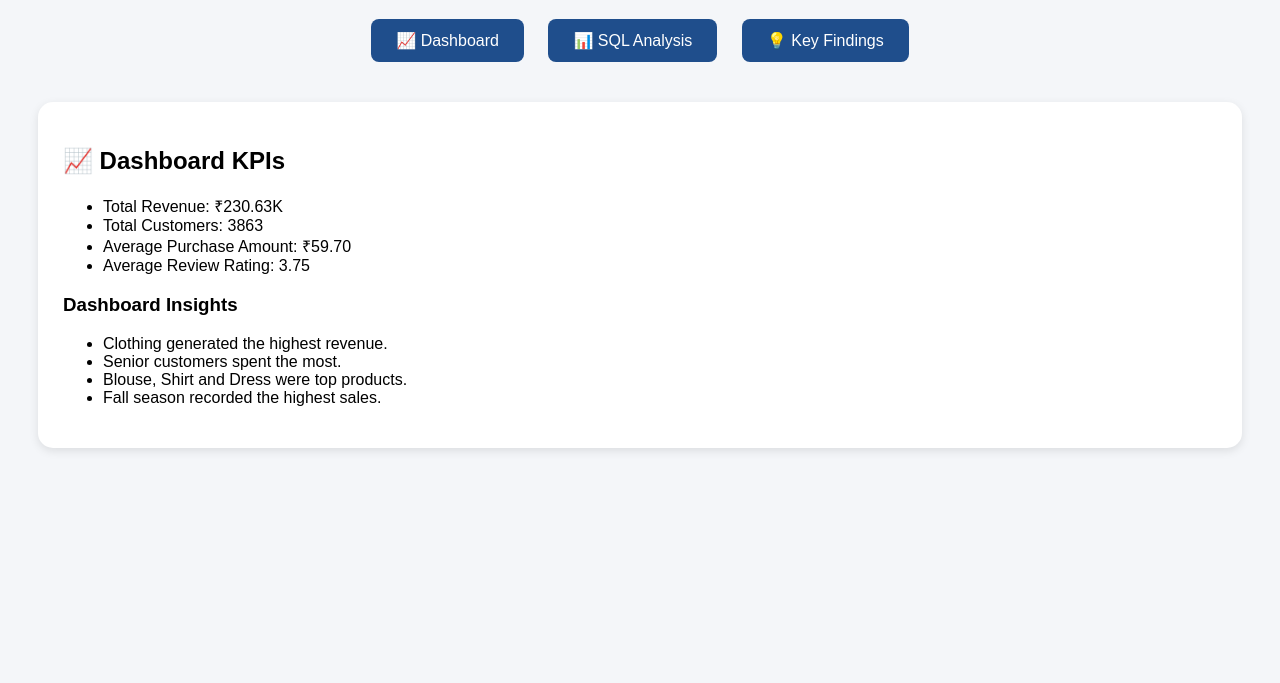
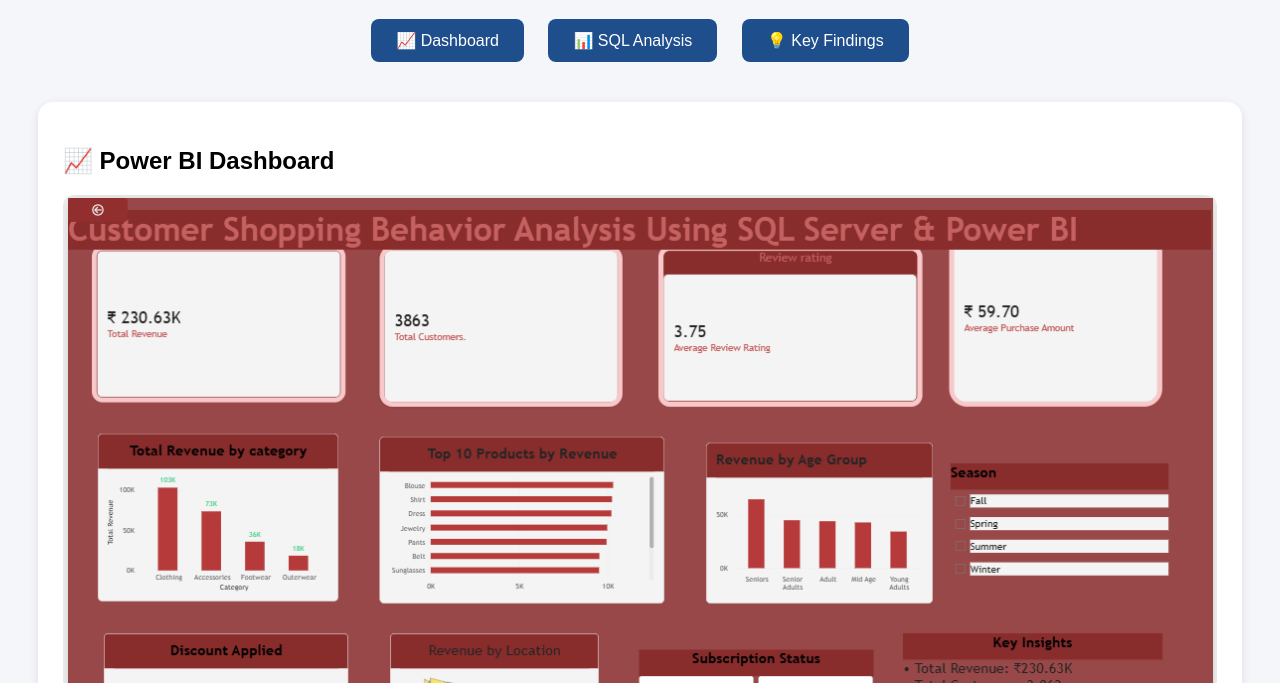
Before and after one commit to pandu22082004/customer-shopping-behavior-analysis-sql-powerbi, a plain HTML site: page index.html in a window 1280 px wide. Both pictures are taken after a click on the button "📈 Dashboard". Shown: the part 117-800 px from the top of the page. Drawn offline with Linux system fonts and the light colour scheme.

Commit message:
Revise dashboard title and add Power BI image
Updated dashboard section to reflect new title and added an image.

```diff
--- a/index.html
+++ b/index.html
@@ -100,16 +100,15 @@ document.getElementById(id).style.display="block";
 
 <!-- Dashboard -->
 
-<div id="dashboard" class="content">
+ <div id="dashboard" class="content">
 
-<h2>📈 Dashboard KPIs</h2>
+<h2>📈 Power BI Dashboard</h2>
 
-<ul>
-<li>Total Revenue: ₹230.63K</li>
-<li>Total Customers: 3863</li>
-<li>Average Purchase Amount: ₹59.70</li>
-<li>Average Review Rating: 3.75</li>
-</ul>
+<img src="dashboard.png"
+     alt="Power BI Dashboard"
+     style="width:100%; border-radius:10px;">
+
+</div>
 
 <h3>Dashboard Insights</h3>
 
```
